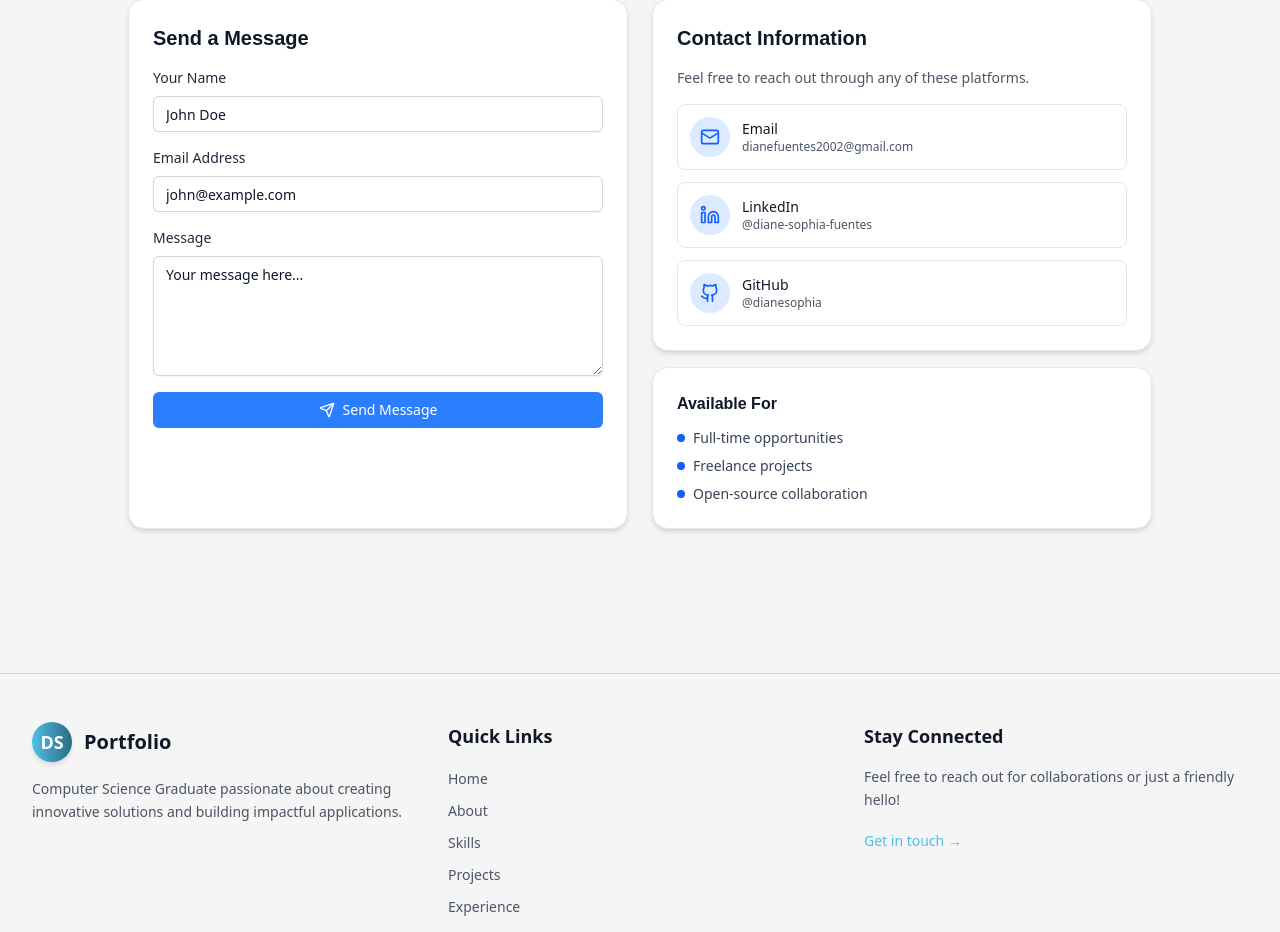
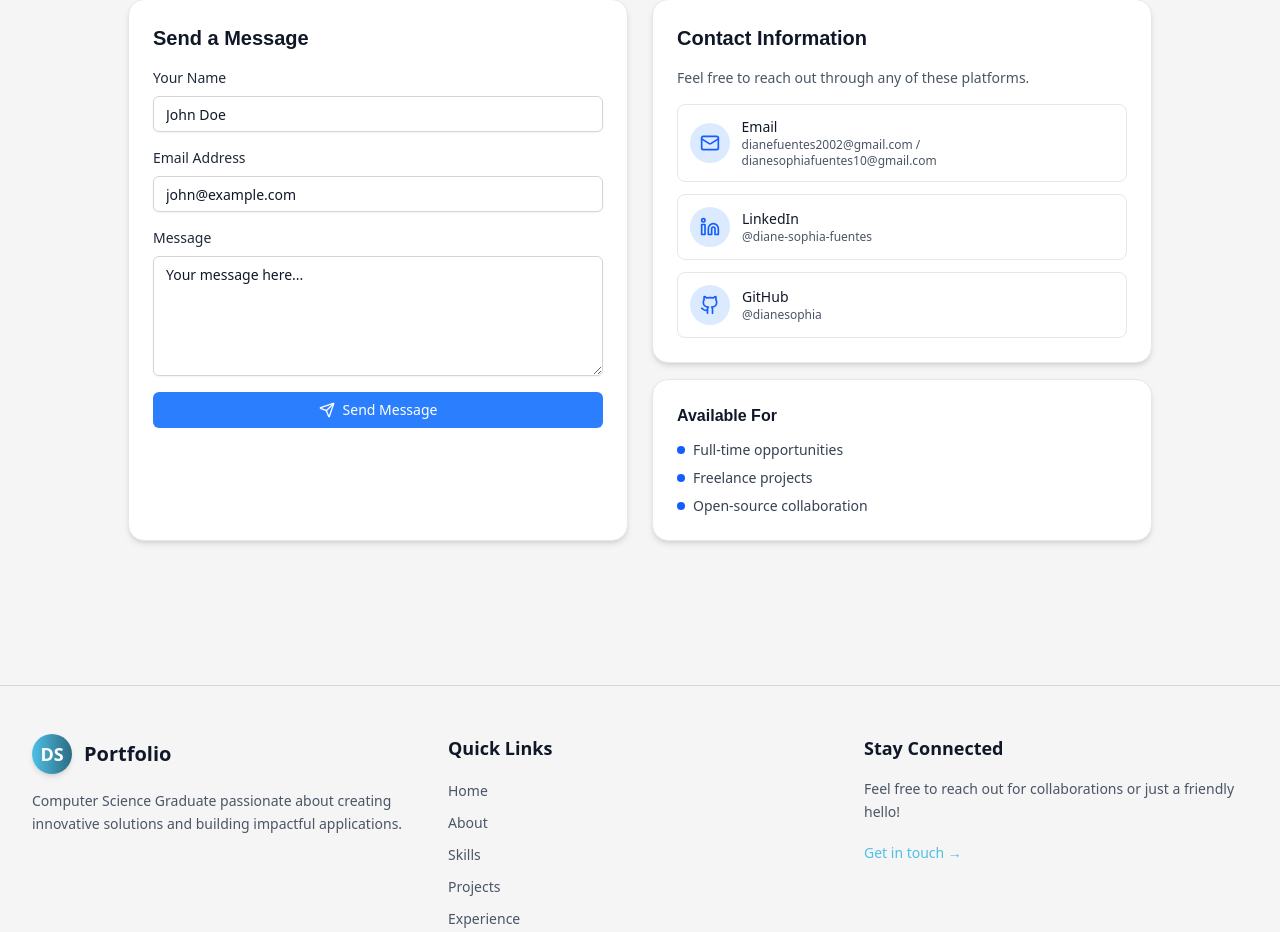
Before and after one commit to dianesophia/Portfolio, a React (Vite) app: page / in a window 1280 px wide. Shown: the part 5140-6072 px from the top of the page. Built offline with nearby package versions, Linux system fonts and the light colour scheme.

Commit message:
Update email address in Contact component

```diff
--- a/src/components/Contact.tsx
+++ b/src/components/Contact.tsx
@@ -162,7 +162,7 @@ const handleSubmit = async (e: React.FormEvent) => {
                       Email
                     </p>
                     <p className="text-xs text-gray-600 dark:text-gray-400">
-                      dianefuentes2002@gmail.com
+                      dianefuentes2002@gmail.com / dianesophiafuentes10@gmail.com
                     </p>
                   </div>
                 </a>
```
